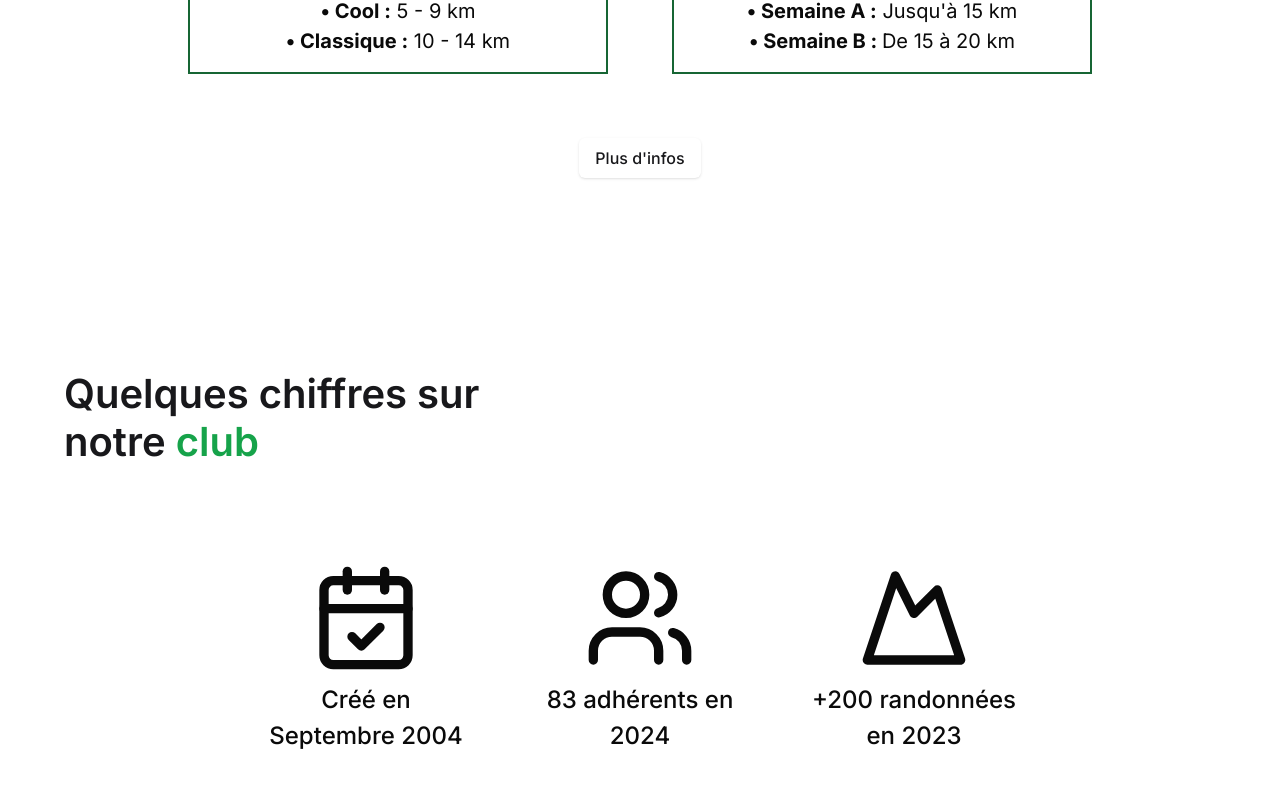
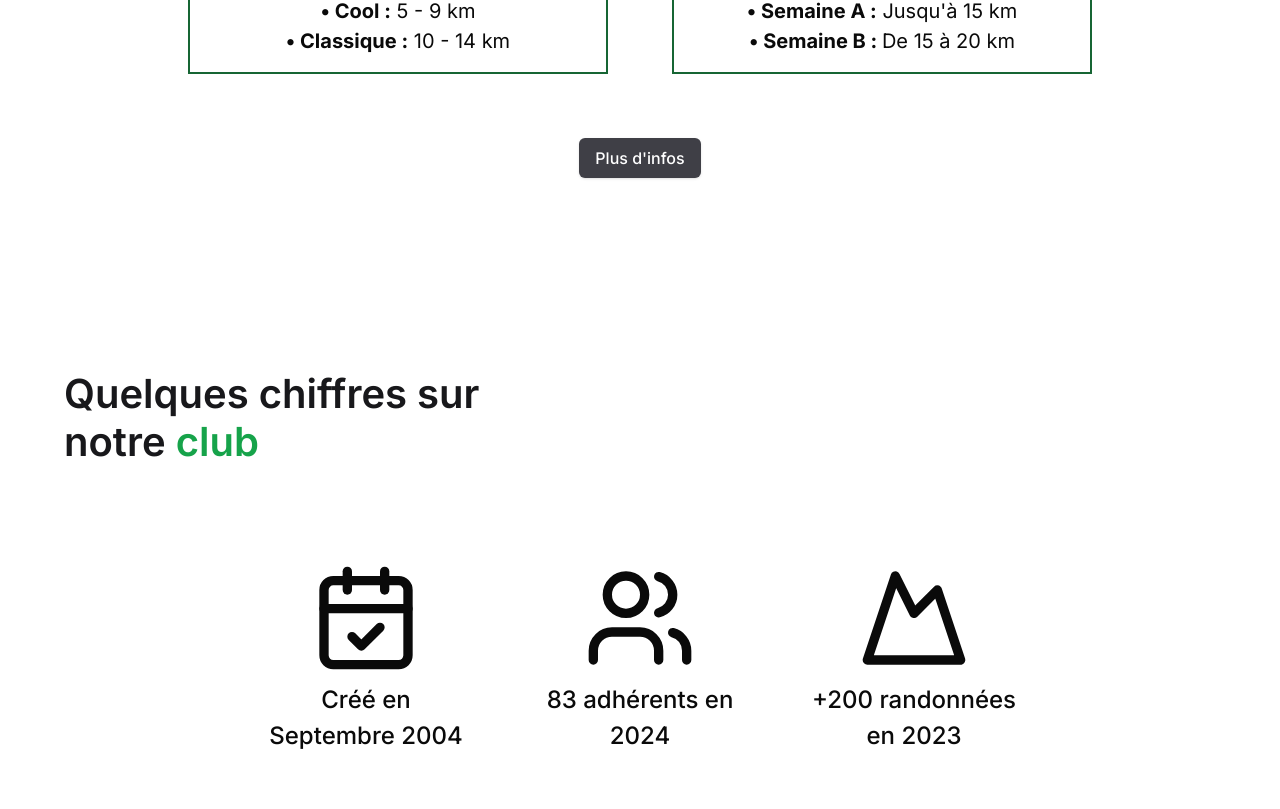
Before and after one commit to SebastienLaurentt/Galopins-Next-V2, a Next.js app: page / in a window 1280 px wide. Shown: the part 4151-4960 px from the top of the page. Built offline with nearby package versions, Linux system fonts and the light colour scheme.

Commit message:
link variants has now bg-zinc-700 and text-white

```diff
--- a/components/ui/button.tsx
+++ b/components/ui/button.tsx
@@ -22,7 +22,7 @@ const buttonVariants = cva(
         secondary:
           "bg-secondary text-secondary-foreground shadow-sm hover:bg-secondary/80",
         ghost: "hover:bg-accent hover:text-accent-foreground",
-        link: "text-primary underline-offset-4 hover:underline shadow",
+        link: "text-primary underline-offset-4 hover:underline shadow bg-zinc-700 text-white",
       },
       size: {
         default: "h-10 px-4 py-2",
```
